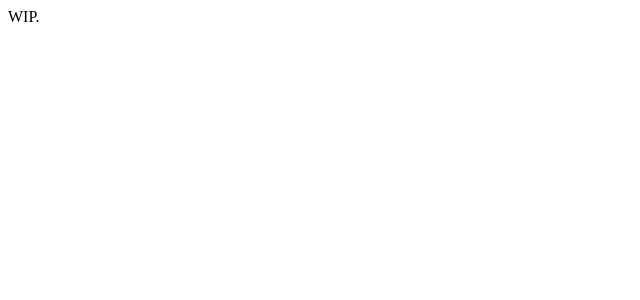
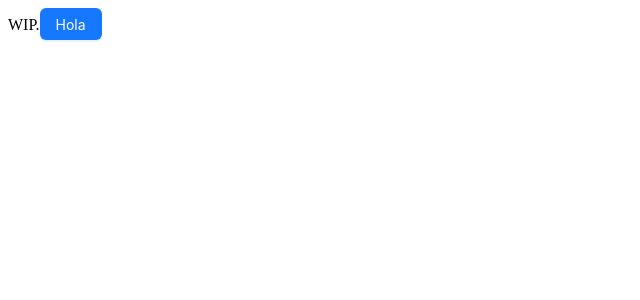
Before and after one commit to franklinesquivel/quote-hub-frontend, a React (Vite) app: page / in a window 1280 px wide. Shown: the top 300 px of the page, without its empty margins (0-640 px from the left). Built offline with nearby package versions, Linux system fonts and the light colour scheme.

Commit message:
feat(*): Add `Ant Design`.

```diff
--- a/package.json
+++ b/package.json
@@ -10,6 +10,8 @@
         "preview": "vite preview"
     },
     "dependencies": {
+        "antd": "^5.5.1",
+        "dayjs": "^1.11.7",
         "react": "^18.2.0",
         "react-dom": "^18.2.0"
     },
--- a/src/App.tsx
+++ b/src/App.tsx
@@ -1,5 +1,10 @@
+import { Button } from 'antd';
+
+
 export const App = () => (
     <>
         WIP.
+
+        <Button type="primary">Hola</Button>
     </>
 );
```
Also changed, not shown: 1 other file (tests, documents, lock files or other folders).
